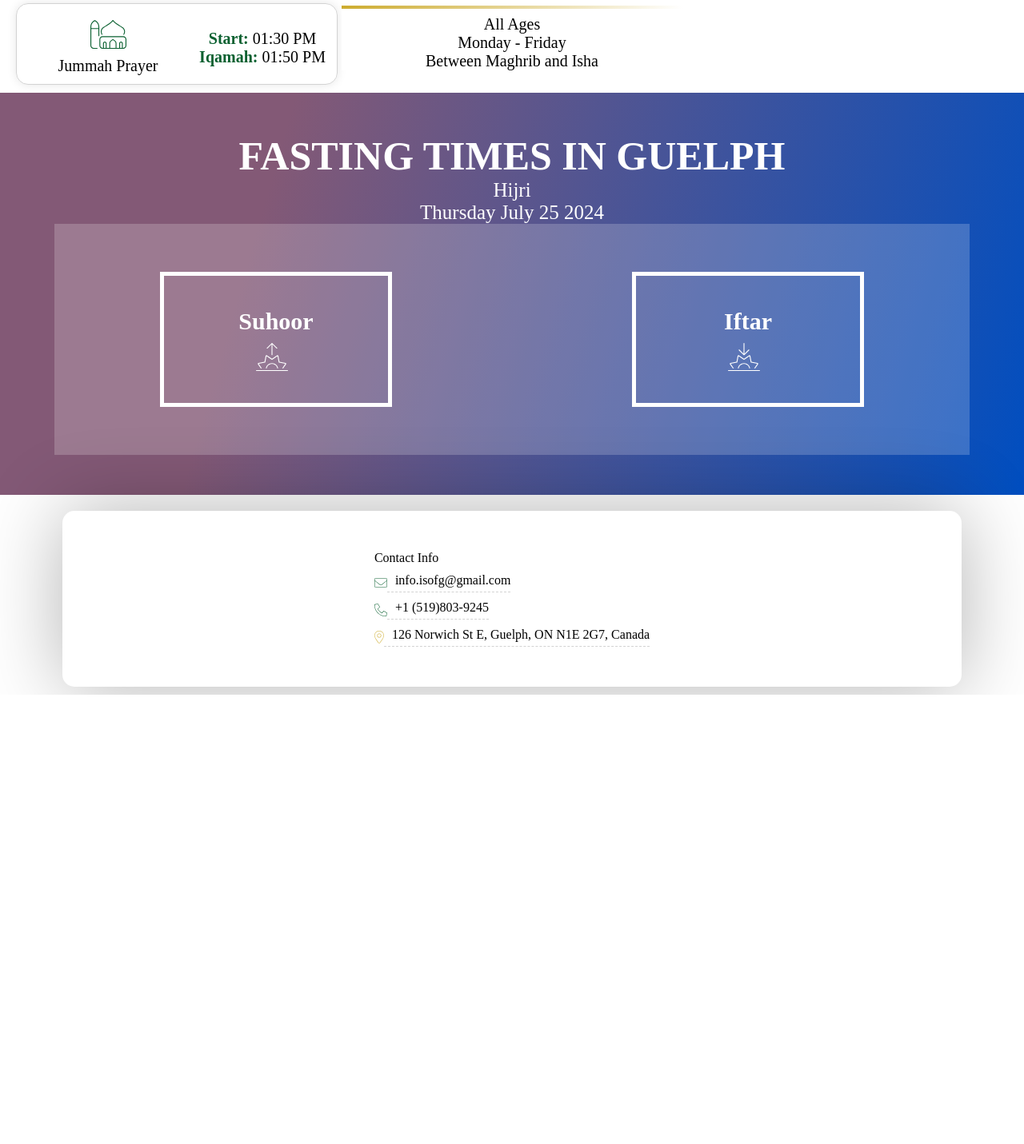
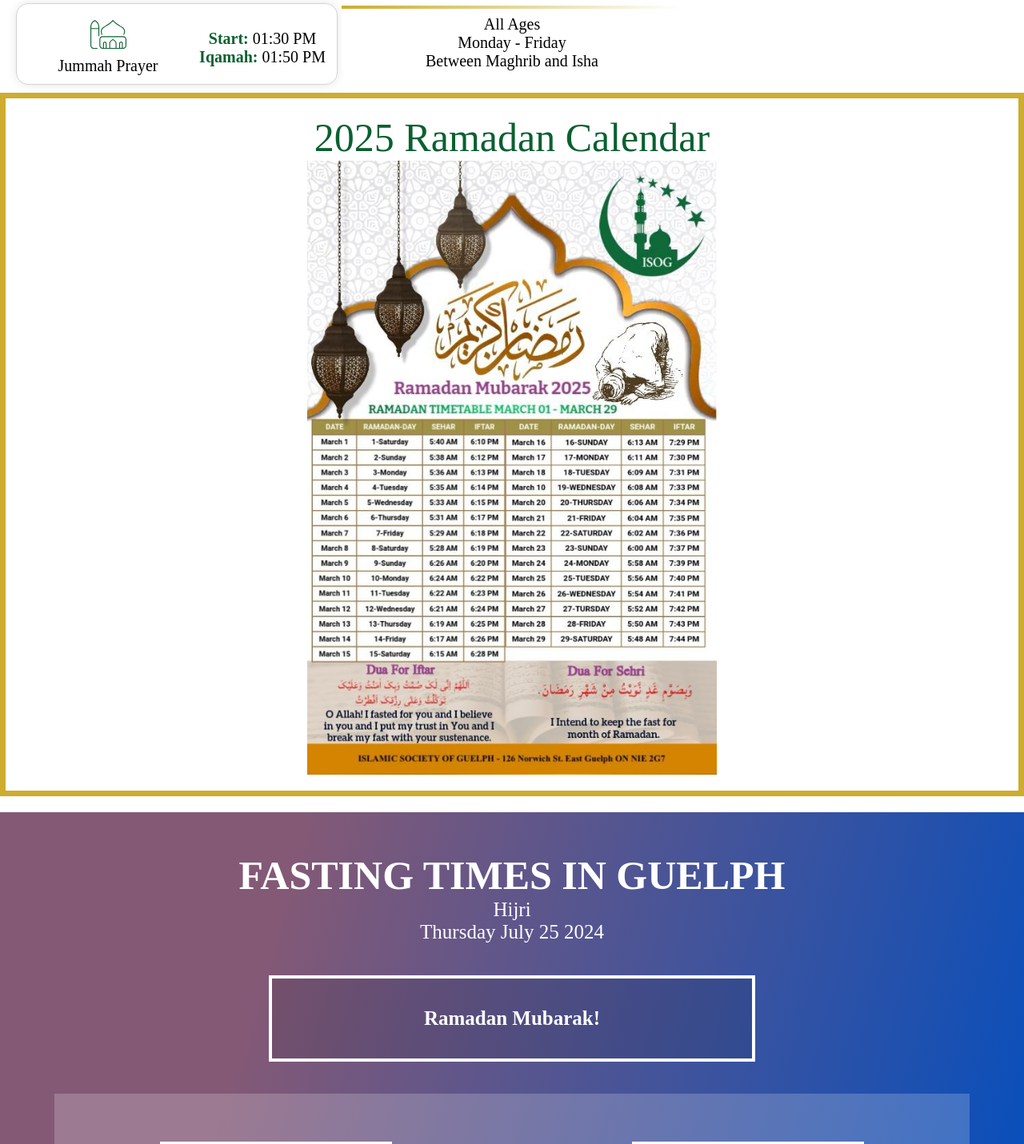
Before and after one commit to Abdull118/ISOG-Website, a React (Create React App) app: page / in a window 1280 px wide. Shown: the part 474-1905 px from the top of the page at 80% size. Before the commit the page ends 1343 px from the top, so only its background shows below. Built offline with nearby package versions, Linux system fonts and the light colour scheme; no server answers.

Commit message:
Added Ramadan Calendar 25

```diff
--- a/src/pages/Home.jsx
+++ b/src/pages/Home.jsx
@@ -259,11 +259,23 @@
 
     </div>
 
+    <div className='ramadanCalendarContainer'>
+
+      <div>2025 Ramadan Calendar </div>
+      <img src={ramadanCalendar} />
+    </div>
+
 
       <div className='ramadanContainer'>
         <div>FASTING TIMES IN GUELPH</div>
         <div>{currentHijriYear} Hijri {currentHijriDay} {currentHijriMonth}</div>
         <div>{moment().format('dddd MMMM D YYYY')}</div>
+
+        <div className='counterContainer'>
+        <div>Ramadan Mubarak!</div>
+
+    </div>
+
 
 
         <div className='fastingContainer'>
```
Also changed, not shown: src/images/ramadanCalendar.jpeg, src/images/ramadanCalendar24.jpeg (added).
